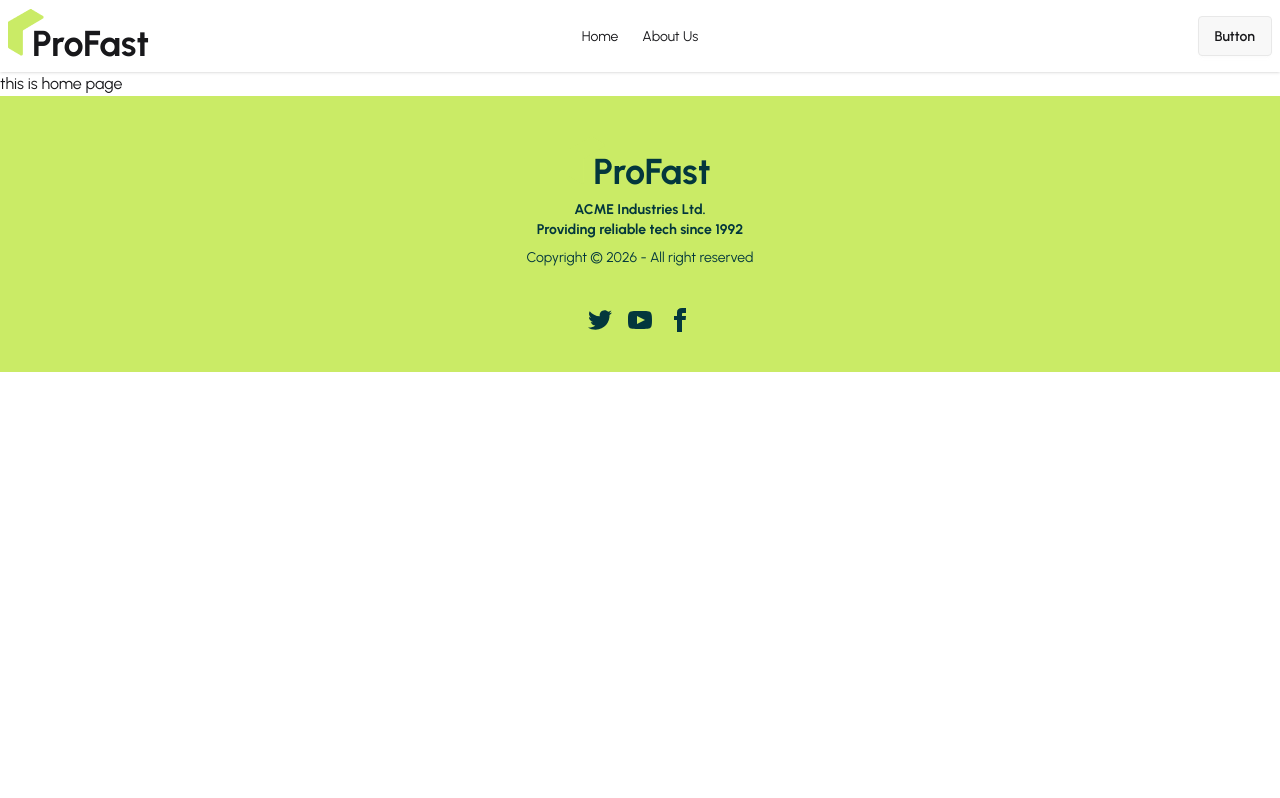
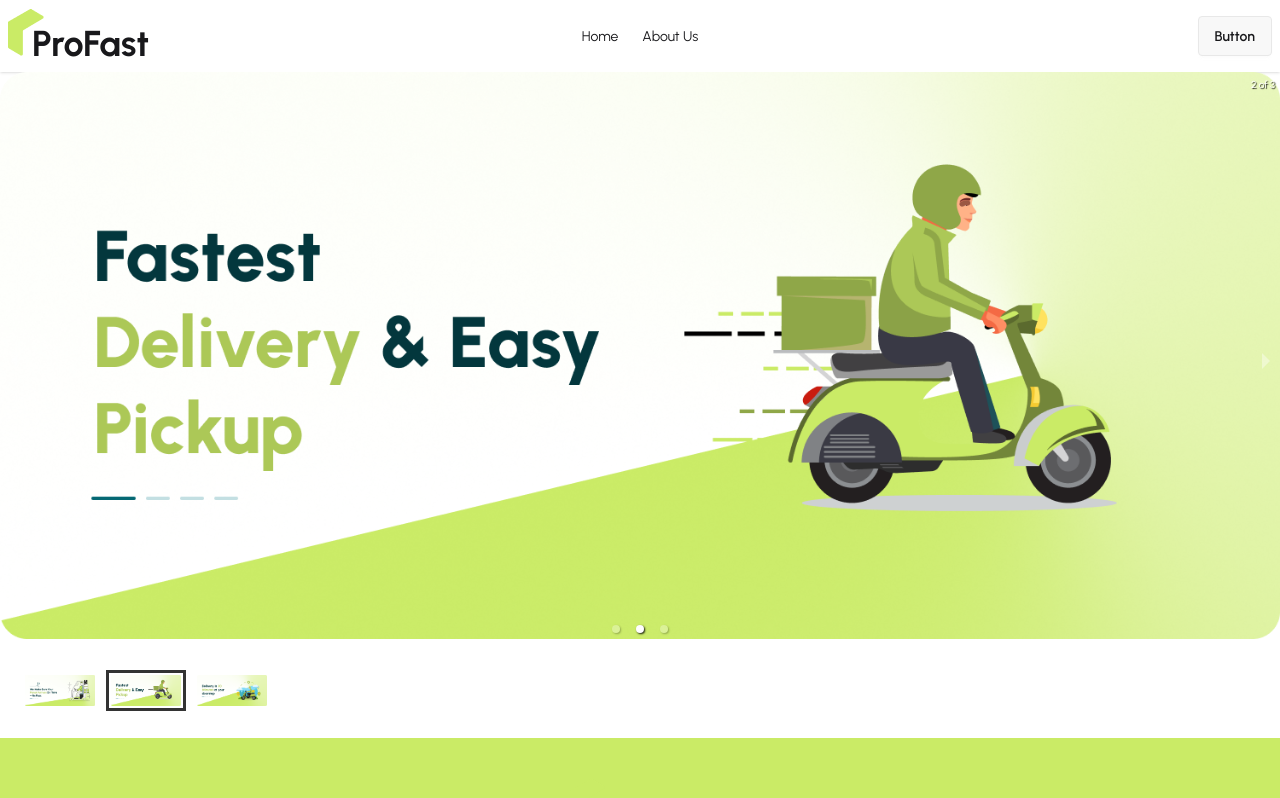
Before and after one commit to Akzaber/profast-client-site, a React (Vite) app: page / in a window 1280 px wide. Shown: the top 798 px of the page. Built offline with nearby package versions, Linux system fonts and the light colour scheme.

Commit message:
add banner

```diff
--- a/package.json
+++ b/package.json
@@ -14,6 +14,7 @@
     "react": "^19.2.4",
     "react-dom": "^19.2.4",
     "react-icons": "^5.6.0",
+    "react-responsive-carousel": "^3.2.23",
     "react-router": "^7.13.2",
     "tailwindcss": "^4.2.2"
   },
--- /dev/null
+++ b/src/pages/Home/Banner/Banner.jsx
@@ -0,0 +1,28 @@
+import React from 'react';
+import { Carousel } from 'react-responsive-carousel';
+import "react-responsive-carousel/lib/styles/carousel.min.css";
+import bannerImg1 from '../../../assets/banner/banner1.png';
+import bannerImg2 from '../../../assets/banner/banner2.png';
+import bannerImg3 from '../../../assets/banner/banner3.png';
+
+const Banner = () => {
+    return (
+        <Carousel
+        showArrows={true}
+        autoPlay={true}
+        infiniteLoop={true}
+        >
+            <div>
+                <img src={bannerImg1}/>
+            </div>
+            <div>
+                <img src={bannerImg2}/>
+            </div>
+            <div>
+                <img src={bannerImg3}/>
+            </div>
+        </Carousel>
+    );
+};
+
+export default Banner;
--- a/src/pages/Home/Home/Home.jsx
+++ b/src/pages/Home/Home/Home.jsx
@@ -1,9 +1,10 @@
 import React from 'react';
+import Banner from '../Banner/Banner';
 
 const Home = () => {
     return (
         <div>
-            <h1>this is home page</h1>
+            <Banner></Banner>
         </div>
     );
 };
--- /dev/null
+++ b/src/pages/Home/HowItWorks/HowItWorks.jsx
@@ -0,0 +1,11 @@
+import React from 'react';
+
+const HowItWorks = () => {
+    return (
+        <div>
+
+        </div>
+    );
+};
+
+export default HowItWorks;
```
Also changed, not shown: 1 other file (tests, documents, lock files or other folders).
